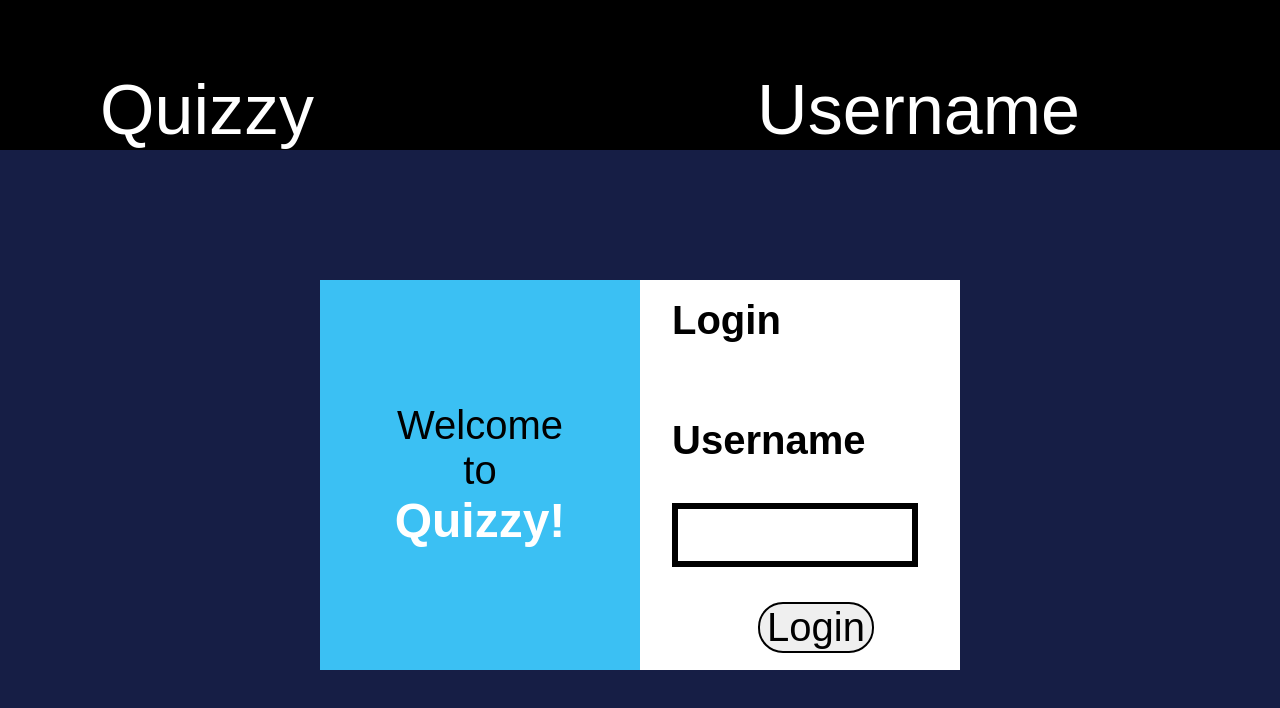
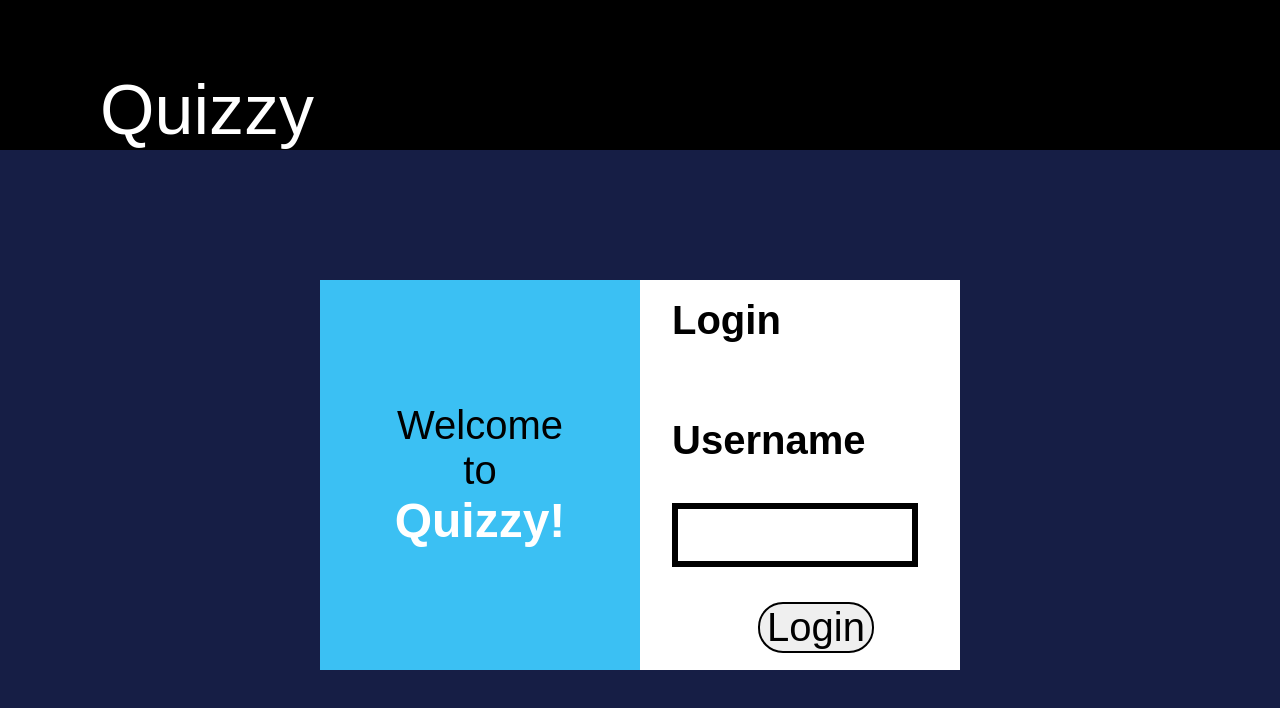
Before and after one commit to siddharth-lakhara/eval4-react, a React (Create React App) app: page / in a window 1280 px wide. Shown: the top 708 px of the page. Built offline with nearby package versions, Linux system fonts and the light colour scheme.

Commit message:
using state to set header text

```diff
--- a/src/components/header/header.jsx
+++ b/src/components/header/header.jsx
@@ -4,7 +4,7 @@ import './header.css';
 const HeaderComponent = props => (
   <div className="Header-Main">
     <div className="Header-title">Quizzy</div>
-    <div className="Header-userName">Username{props.userName}</div>
+    <div className="Header-userName">{props.username}</div>
   </div>
 );
 
```
